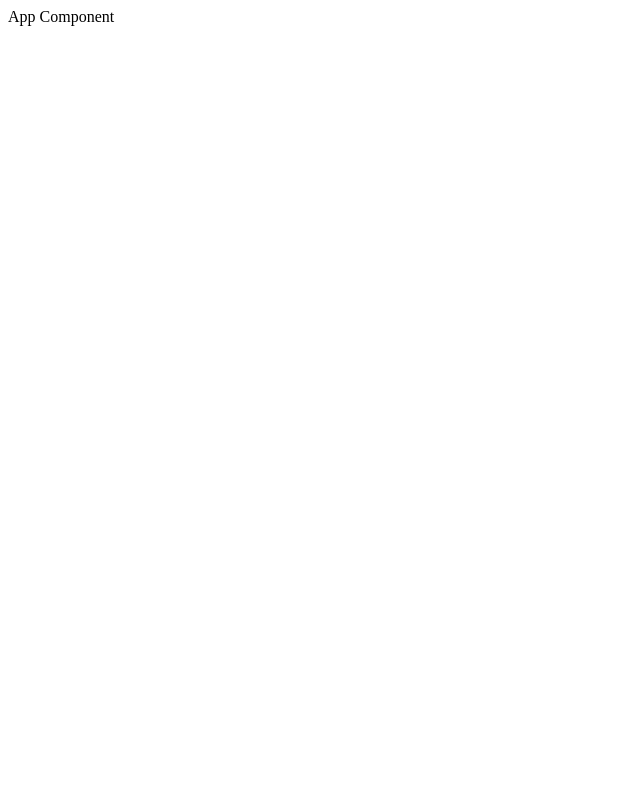
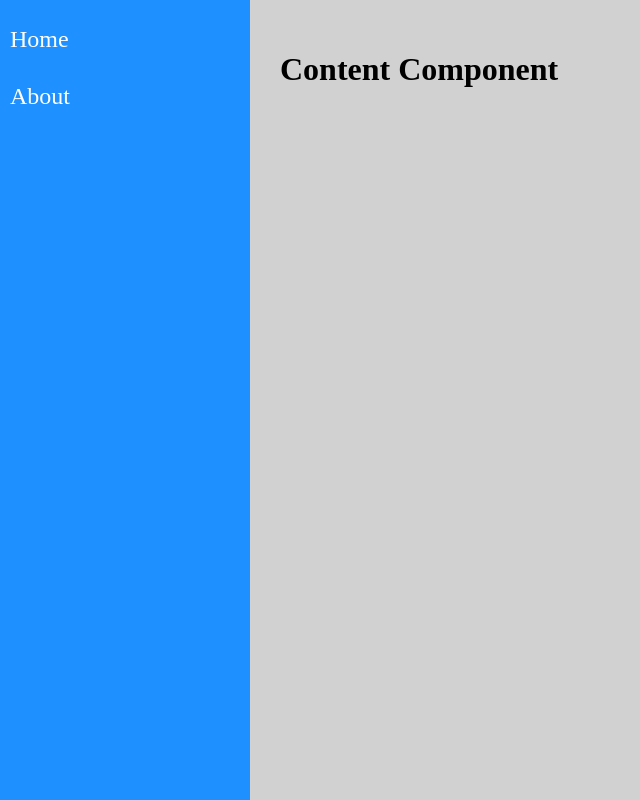
Before and after one commit to galenomoon/NavigationWithReactRouter, a React (Create React App) app: page / in a window 1280 px wide. Shown: the whole page, without its empty margins (0-640 px from the left). Built offline with nearby package versions, Linux system fonts and the light colour scheme.

Commit message:
Adding Style CSS

```diff
--- a/src/components/layout/Content.css
+++ b/src/components/layout/Content.css
@@ -0,0 +1,6 @@
+.Content{
+    display: flex;
+    flex:1;
+    background-color: #d1d1d1;
+    padding: 30px
+}
--- a/src/components/layout/Content.jsx
+++ b/src/components/layout/Content.jsx
@@ -1,9 +1,9 @@
 import React from "react";
-import './components/layout/Content.css'
+import "./Content.css";
 
- const Content = props=>(
-     <main className="Content">
-         Content Component
-     </main>
- )
- export default Content
+const Content = (props) => (
+  <main className="Content">
+    <h1>Content Component</h1>
+  </main>
+);
+export default Content;
--- a/src/components/layout/Menu.css
+++ b/src/components/layout/Menu.css
@@ -1,3 +1,31 @@
-.Menu{
+.Menu {
+  display: flex;
+  flex-basis: 250px;
+  background-color: dodgerblue;
+}
+.Menu nav{
+    flex:1;
+}
+.Menu ul {
+  list-style: none;
+  padding: 0;
+}
+
+.Menu li  {
+  display: flex;
+}
+.Menu li a {
+  flex: 1;
+  padding: 10px;
+  margin-bottom: 10px;
+  text-decoration: none;
+  color: white;
+  font-size: 1.5rem;
+  transition:0.25s;
+}
+.Menu li a:hover {
+   transition:0.25s;
+   background:rgba(0, 0, 0, 0.577);
+   transform: translateX(10px);
 
 }
--- a/src/components/layout/Menu.jsx
+++ b/src/components/layout/Menu.jsx
@@ -1,9 +1,18 @@
 import React from "react";
-import './components/layout/Menu.css'
+import "./Menu.css";
 
- const Menu = props=>(
-     <aside className="Menu">
-         Menu Component
-     </aside>
- )
- export default Menu
+const Menu = (props) => (
+  <aside className="Menu">
+    <nav>
+      <ul>
+        <li>
+          <a href="/">Home</a>
+        </li>
+        <li>
+          <a href="/">About</a>
+        </li>
+      </ul>
+    </nav>
+  </aside>
+);
+export default Menu;
--- a/src/index.js
+++ b/src/index.js
@@ -1,6 +1,7 @@
 import ReactDOM from 'react-dom'
 import React from 'react'
 import App from './views/App'
+import './views/index.css'
 
 ReactDOM.render(
     <App/>,
--- a/src/views/App.css
+++ b/src/views/App.css
@@ -0,0 +1,4 @@
+.App{
+    display:flex;
+    height:100vh;
+}
--- a/src/views/App.jsx
+++ b/src/views/App.jsx
@@ -1,9 +1,11 @@
+import "./App.css";
 import React from "react";
-import './App.css'
-
- const App = props=>(
-     <div className="App">
-         App Component
-     </div>
- )
- export default App
+import Menu from '../components/layout/Menu'
+import Content from '../components/layout/Content'
+const App = (props) => (
+  <div className="App">
+    <Menu/>
+    <Content/>
+  </div>
+);
+export default App;
--- a/src/views/examples/Home.jsx
+++ b/src/views/examples/Home.jsx
@@ -2,7 +2,7 @@ import React from "react";
 
 const Home = (props) => (
   <div className="Home">
-    <h1>Start Point</h1>
+    <h1>Home</h1>
     <p>Welcome!</p>
   </div>
 );
--- /dev/null
+++ b/src/views/index.css
@@ -0,0 +1,3 @@
+body{
+    margin:0;
+}
```
